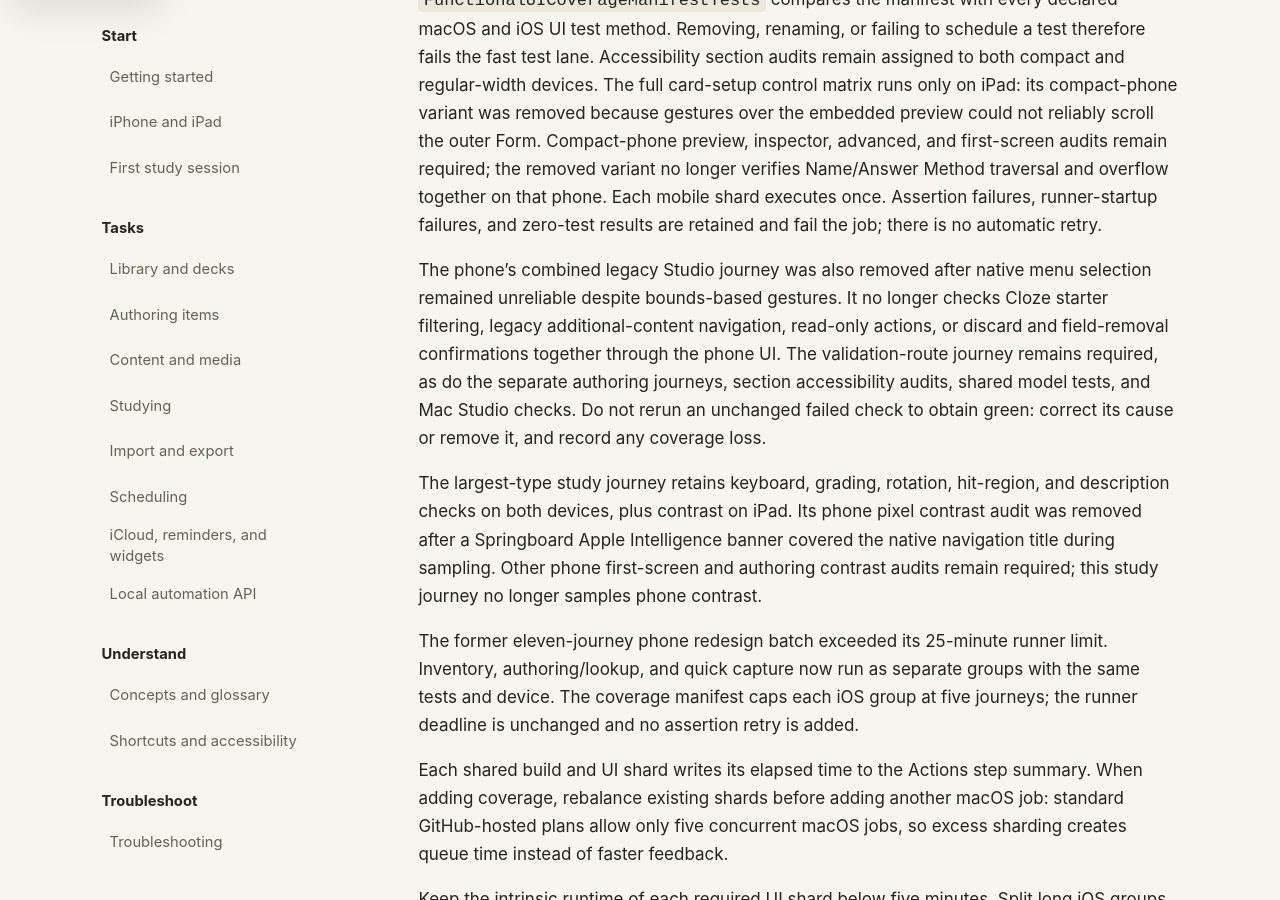
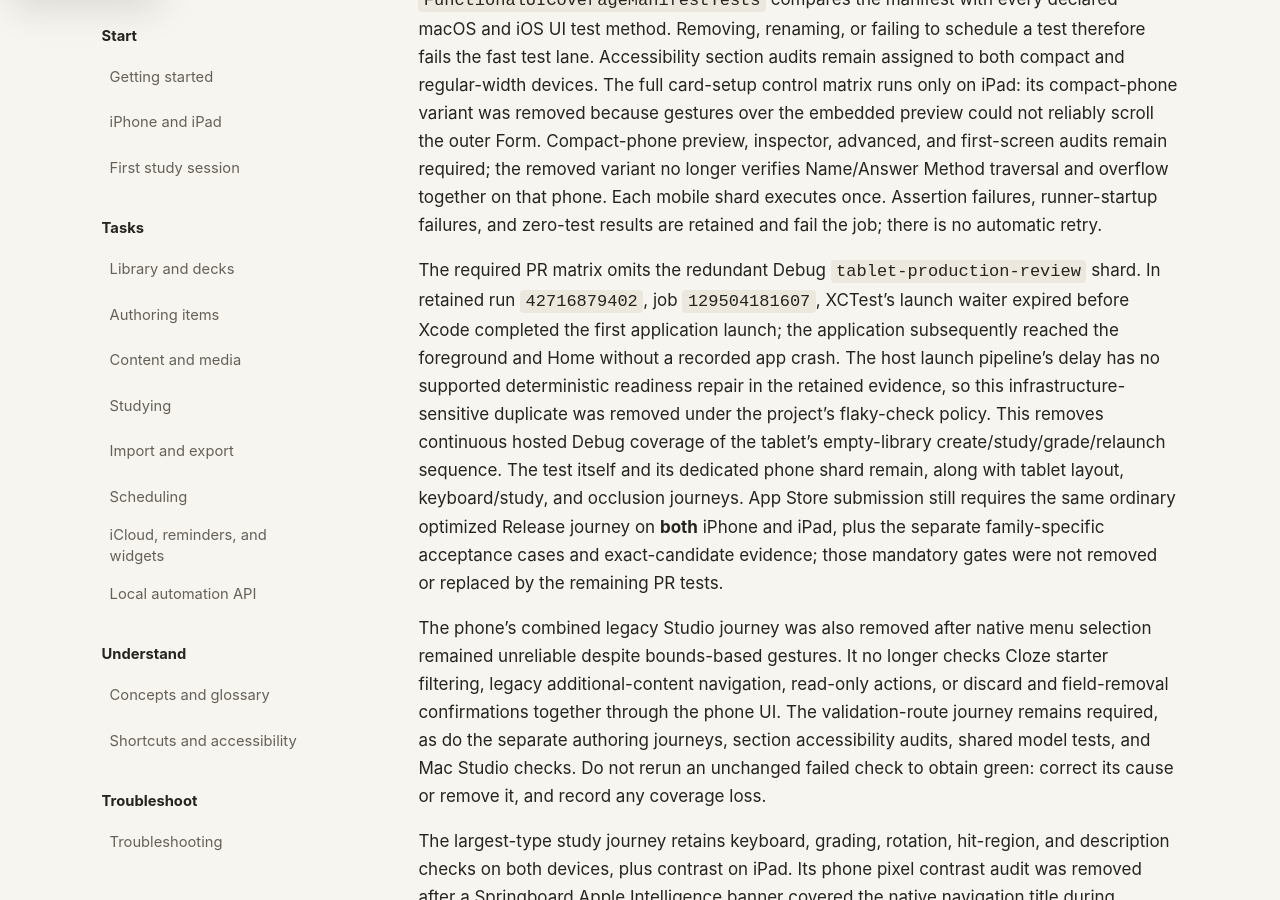
Before and after one commit to neoanki2/neoanki2, a Jekyll site: the page built from docs/user/developer/testing.md, in a window 1280 px wide and 900 px high, scrolled down 2504 px. Built offline with Jekyll 4.4.1, drawn with Linux system fonts in a browser that asks for light colours.

Commit message:
ci: remove the flaky duplicate Debug iPad first-run shard

```diff
--- a/docs/user/developer/testing.md
+++ b/docs/user/developer/testing.md
@@ -106,6 +106,20 @@ together on that phone. Each mobile shard executes once. Assertion failures,
 runner-startup failures, and zero-test results are retained and fail the job;
 there is no automatic retry.
 
+The required PR matrix omits the redundant Debug `tablet-production-review`
+shard. In retained run `42716879402`, job `129504181607`, XCTest's launch waiter
+expired before Xcode completed the first application launch; the application
+subsequently reached the foreground and Home without a recorded app crash. The
+host launch pipeline's delay has no supported deterministic readiness repair in
+the retained evidence, so this infrastructure-sensitive duplicate was removed
+under the project's flaky-check policy. This removes continuous hosted Debug
+coverage of the tablet's empty-library create/study/grade/relaunch sequence.
+The test itself and its dedicated phone shard remain, along with tablet layout,
+keyboard/study, and occlusion journeys. App Store submission still requires the
+same ordinary optimized Release journey on **both** iPhone and iPad, plus the
+separate family-specific acceptance cases and exact-candidate evidence; those
+mandatory gates were not removed or replaced by the remaining PR tests.
+
 The phone's combined legacy Studio journey was also removed after native menu
 selection remained unreliable despite bounds-based gestures. It no longer checks
 Cloze starter filtering, legacy additional-content navigation, read-only actions,
```
Also changed, not shown: Config/ci-ui-shards.json (+0 -8 lines), docs/IOS_RELEASE.md (+4 -0 lines), 2 other files.
